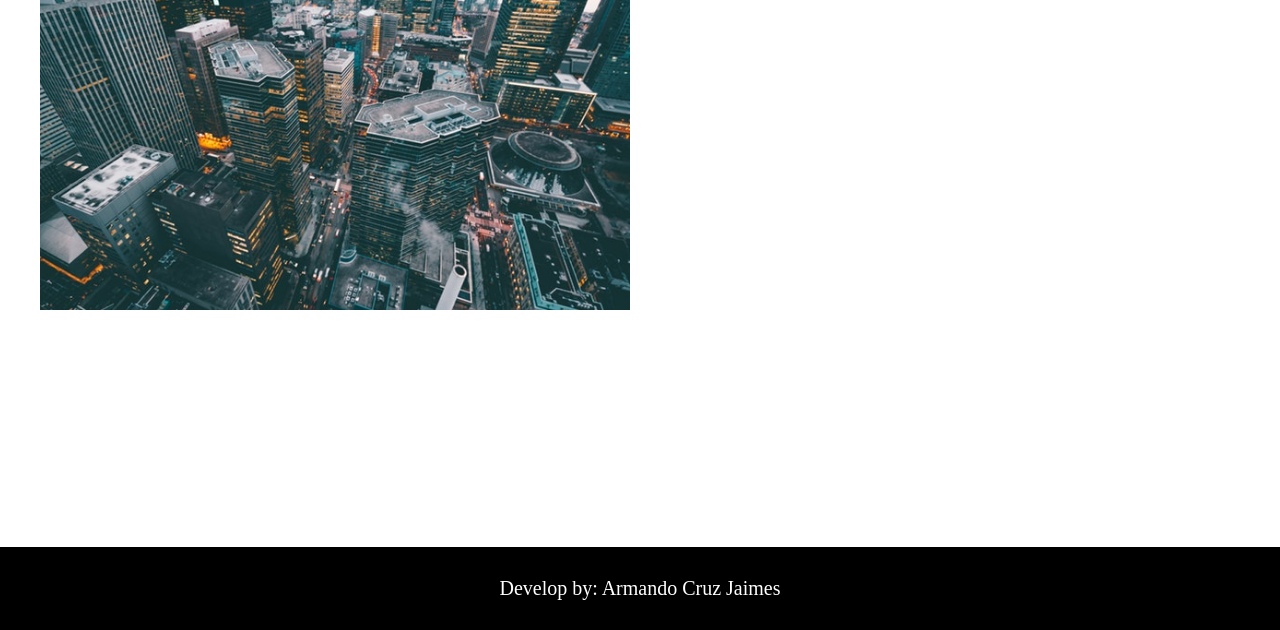
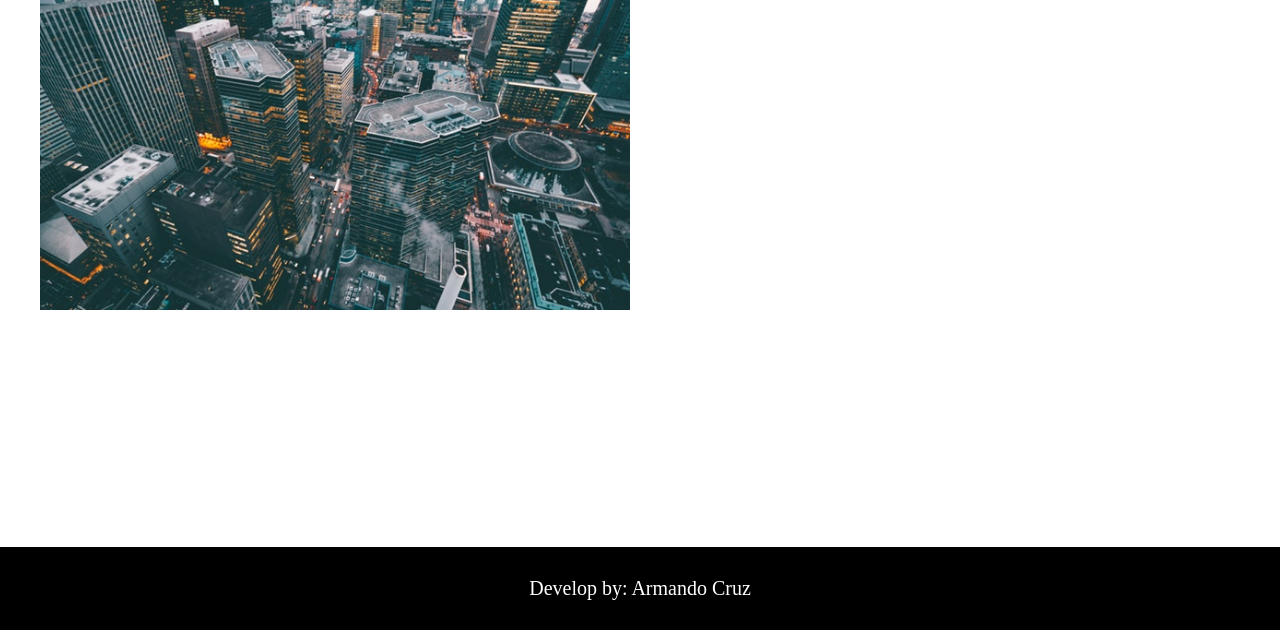
Before and after one commit to Armando-Cruz/git-python-weather-app, a plain HTML site: page docs/index.html in a window 1280 px wide. Shown: the part 170-800 px from the top of the page. Drawn offline with Linux system fonts and the light colour scheme.

Commit message:
Update index.html

```diff
--- a/docs/index.html
+++ b/docs/index.html
@@ -19,7 +19,7 @@
 		</div>
 	</main>
 	<footer class="site-footer">
-		<p>Develop by: Armando Cruz Jaimes</p>
+		<p>Develop by: Armando Cruz</p>
 	</footer>
 </body>
 </html>
```
